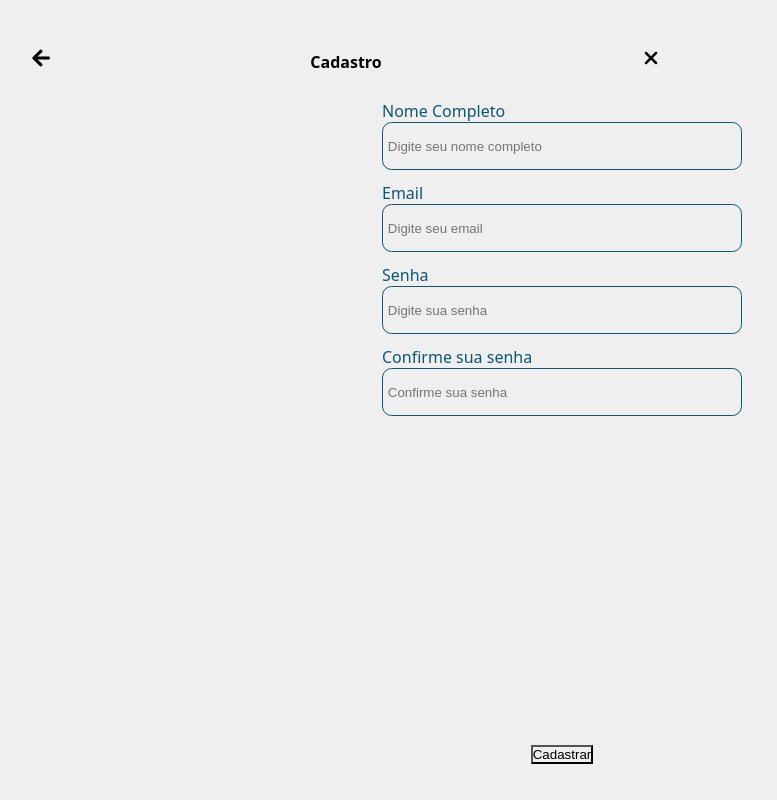
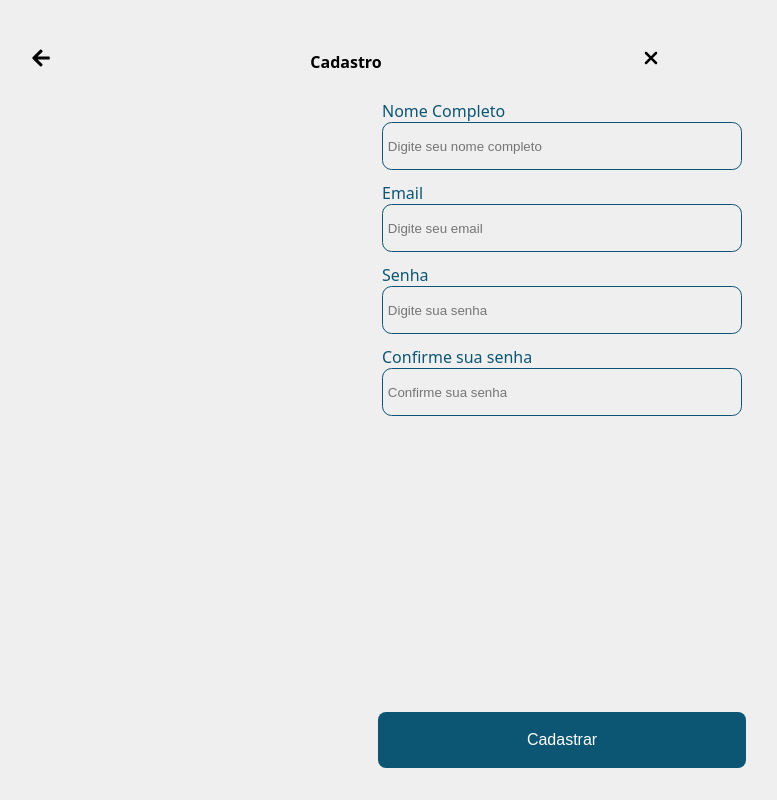
Before and after one commit to MatheusCarvalho2/secretsfriendsfrontend, a React (Vite) app: page /cadastro in a window 1280 px wide. Shown: the whole page, without its empty margins (78-855 px from the left). Built offline with nearby package versions, Linux system fonts and the light colour scheme.

Commit message:
Coloca condição para renderização da página e muda className do botão do form

```diff
--- a/src/pages/register.tsx
+++ b/src/pages/register.tsx
@@ -50,8 +50,9 @@ function Register() {
       },
     })
       .then(response => {
-        console.log(response.data);
-        window.location.href = '/';
+        if (response.status >= 200 && response.status <= 299) {
+          window.location.href = '/';
+        }
       })
       .catch(error => {
         console.error("Erro:", error);
@@ -81,8 +82,7 @@ function Register() {
                 setInputValue={formParameter.setInputValue}
               />)}
           </div>
-
-          <button className='button-padrao' type="submit">Cadastrar</button>
+          <button className='default-button' type="submit">Cadastrar</button>
         </form>
       </div>
     </>
```
